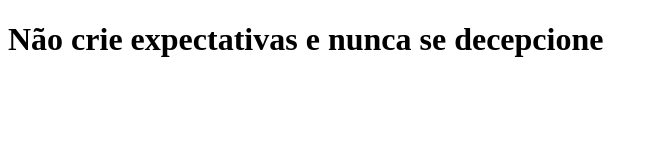
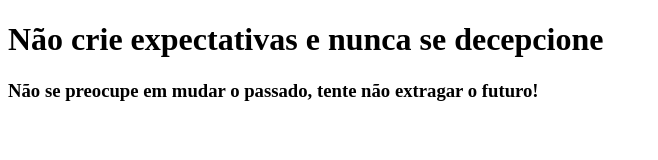
Before and after one commit to Gussrg/SCM, a plain HTML site: page index.html in a window 1280 px wide. Shown: the whole page, without its empty margins (0-658 px from the left). Drawn offline with Linux system fonts and the light colour scheme.

Commit message:
Frase quase motivacional

```diff
--- a/index.html
+++ b/index.html
@@ -7,5 +7,6 @@
 </head>
 <body>
     <h1>Não crie expectativas e nunca se decepcione</h1>
+    <h3>Não se preocupe em mudar o passado, tente não extragar o futuro!</h3>
 </body>
 </html>
```
